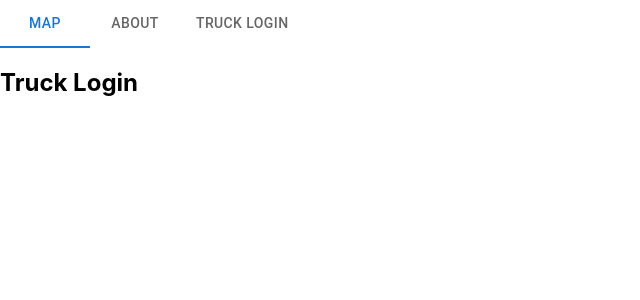
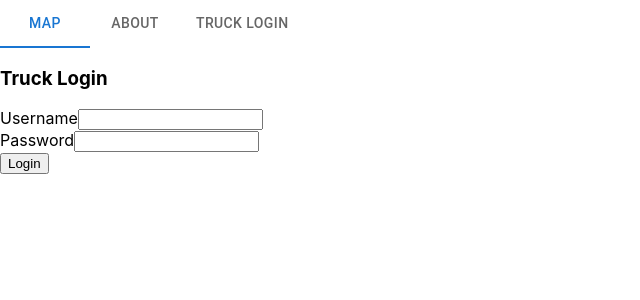
Before and after one commit to TomSchumacherCode/foodtruck-app, a React (Create React App) app: page /login in a window 1280 px wide. Shown: the top 300 px of the page, without its empty margins (0-640 px from the left). Built offline with nearby package versions, Linux system fonts and the light colour scheme.

Commit message:
Adds truck login fields and about About  placeholder text

```diff
--- a/src/components/AboutPage.jsx
+++ b/src/components/AboutPage.jsx
@@ -2,7 +2,12 @@ import React from "react";
 
 function AboutPage() {
     return (
-        <h2>About Page</h2>
+        <div>
+            <p>*Record Scratch* *Freeze Frame*</p>
+            <br />
+            <p> Yup, that's me. You're probably wondering how I ended up in this situation...</p>
+        </div>
+
     )
 }
 
--- a/src/components/TruckLogin.jsx
+++ b/src/components/TruckLogin.jsx
@@ -1,9 +1,23 @@
 import React, {useRef} from "react";
+import App from "../App";
 
 function TruckLogin({setUser}) {
     return (
-        <h2>Truck Login</h2>
-    )
+        <div>
+            <h3>Truck Login</h3>
+            <div>
+                <label>Username</label>
+                    <input type="text" id="username" />
+            </div>
+            <div>
+                <label htmlFor="password">Password</label>
+                    <input type="password" id="password" />
+            </div>
+            <button className="login-btn">Login</button>
+        </div>
+  );
+
+
 }
 
 
```
